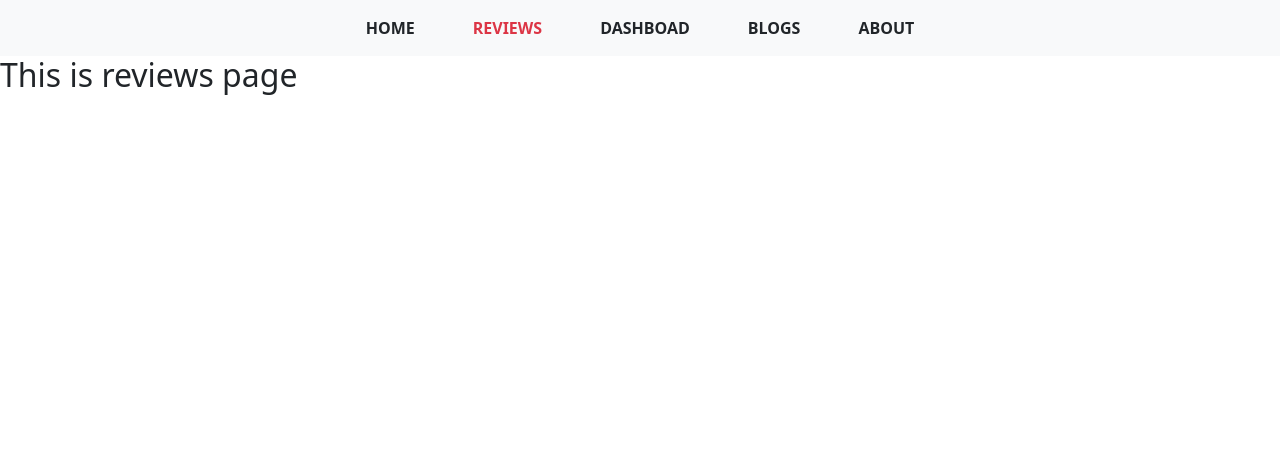
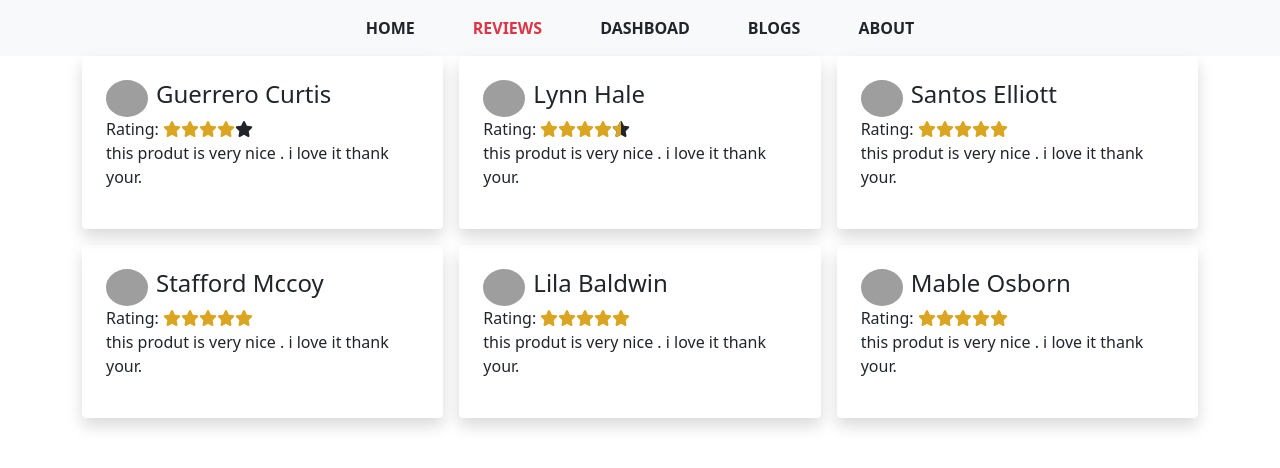
Before and after one commit to omar-faruk11/product-analysis-website, a React (Create React App) app: page /reviews in a window 1280 px wide. Shown: the top 468 px of the page. Built offline with nearby package versions, Linux system fonts and the light colour scheme; grey boxes are pictures that could not be loaded.

Commit message:
Display data in reviews page

```diff
--- a/src/Components/Home/Home.js
+++ b/src/Components/Home/Home.js
@@ -1,12 +1,14 @@
 import { faArrowRight } from '@fortawesome/free-solid-svg-icons';
 import { FontAwesomeIcon } from '@fortawesome/react-fontawesome';
 import React from 'react';
-import GetReviews from '../../Hooks/useReviews';
+import { useNavigate } from 'react-router-dom';
+import useReviews from '../../Hooks/useReviews';
 import Review from '../Review/Review';
 
 const Home = () => {
-    const [ reviews ] = GetReviews();
+    const [ reviews ] = useReviews();
     const threeReviews = reviews.slice(0,3)
+    const navigate = useNavigate()
     return (
         <div className='container'>
             <div className="row  my-5">
@@ -23,13 +25,13 @@ const Home = () => {
                     <img src="https://img.freepik.com/free-photo/laptop-pencils-arrangement_23-2148128294.jpg?w=740&t=st=1649037983~exp=1649038583~hmac=71cea765a034a57a287e6332c718cd5a9fe2673d7ea257e7e80f51a3ddb65c32" className='img-fluid rounded-3' alt="" />
                 </div>
             </div>
-            <div className="row row-cols-1 row-cols-md-3">
+            <div className="row row-cols-1 row-cols-md-3 g-3">
             {
                 threeReviews.map(review => <Review key={review.id} review={review}></Review>)
             }
             </div>
             <div className="d-flex justify-content-center">
-            <button className='btn text-white d-flex align-items-center rounded-pill px-4 py-2 my-5 ' style={{backgroundColor:"rgb(236 72 153)"}}>
+            <button onClick={() => navigate('/reviews')} className='btn text-white d-flex align-items-center rounded-pill px-4 py-2 my-5 ' style={{backgroundColor:"rgb(236 72 153)"}}>
                 See more
                 <span><FontAwesomeIcon className=' ms-2' icon={(faArrowRight)}> </FontAwesomeIcon></span>
             </button>
--- a/src/Components/Review/Review.js
+++ b/src/Components/Review/Review.js
@@ -7,20 +7,21 @@ const Review = ({ review }) => {
     const { name, picture, comment,star } = review;
     return (
         <div className="col">
-            <div className="shadow rounded">
+            <div className="shadow rounded p-4">
             <div className=" d-flex">
                 <img className='me-2 rounded-circle' width={'42px'} src={picture} alt="" />
                 <h4 className=' d-flex align-items-center'>{name}</h4>
             </div>
-            <div className="">
+            <div>
+                <span>Rating: </span>
                 <Rating
                     initialRating={star}
                     emptySymbol={<FontAwesomeIcon icon={faStar} />}
                     fullSymbol={<FontAwesomeIcon style={{ color: 'goldenrod' }} icon={faStar} />}
                     readonly
                 ></Rating>
+            </div>
                 <p>{comment}</p>
-            </div>
             </div>
         </div>
     );
--- a/src/Components/Reviews/Reviews.js
+++ b/src/Components/Reviews/Reviews.js
@@ -1,9 +1,17 @@
 import React from 'react';
+import useReviews from '../../Hooks/useReviews';
+import Review from '../Review/Review';
+
 
 const Reviews = () => {
+    const [reviews] = useReviews()
     return (
-        <div>
-            <h2>This is reviews page</h2>
+        <div className='container'>
+            <div className="row row-cols-1 row-cols-md-3 g-3">
+            {
+                reviews.map(review => <Review key={review.id} review={review}></Review>)
+            }
+            </div>
         </div>
     );
 };
```
